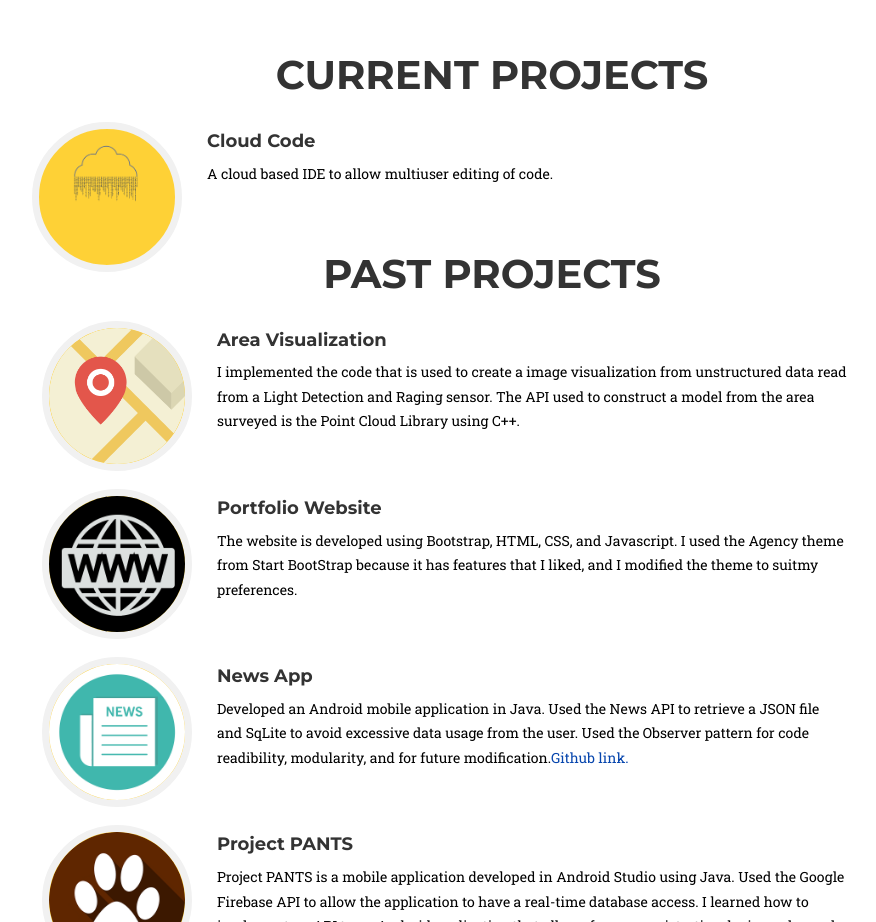
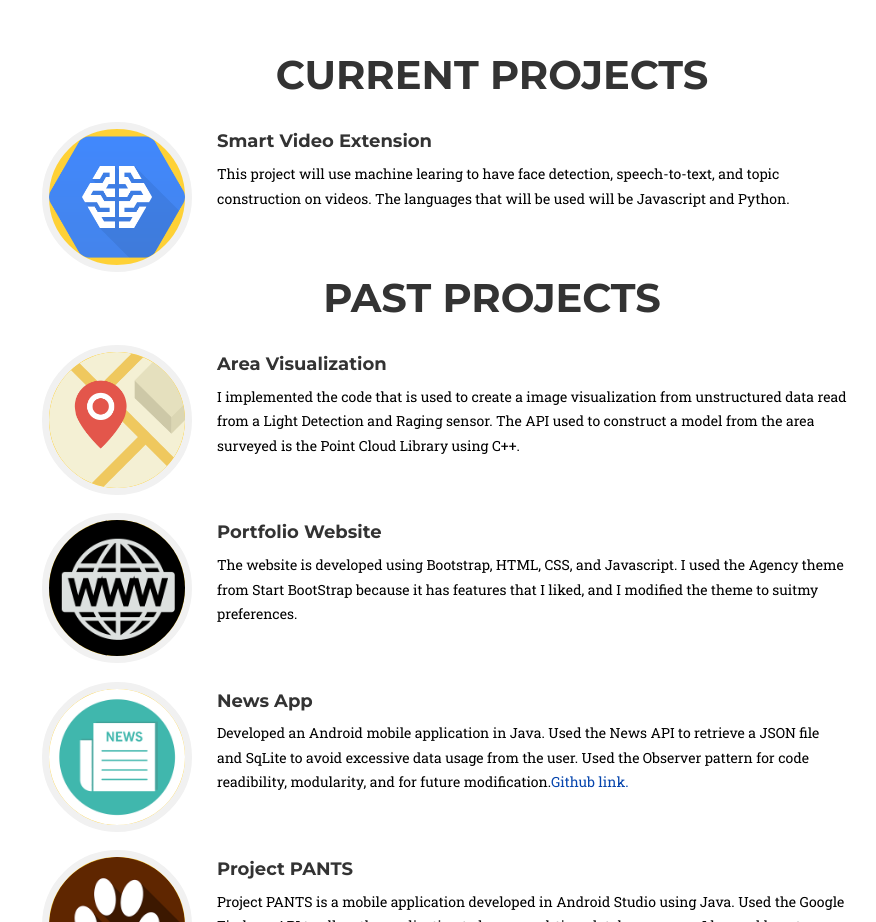
Before and after one commit to miguel-castillo/miguel-castillo.github.io, a plain HTML site: page index.html in a window 1280 px wide. Shown: the part 1700-2622 px from the top of the page, without its empty margins (148-1024 px from the left). Drawn offline with nearby package versions, Linux system fonts and the light colour scheme; a web font is replaced by a local one.

Commit message:
Added project I am working on during my fall semester

```diff
--- a/index.html
+++ b/index.html
@@ -128,11 +128,31 @@
                 <h2 class="section-heading">Current Projects</h2>
                 <h3 class="section-subheading text-muted"></h3>
             </div>
+        </div>
             <!--Current Projects-->
         <div class="row">
             <div class="col-md-8 col-md-offset-2">
                 <ul class="timeline">
-                    <li>
+                  <li>
+                        <div class="timeline-image timeline-image-color">
+                            <img class="img-circle img-responsive" src="img/projects/smart-video.png" alt="">
+                        </div>
+                        <div class="timeline-panel">
+                            <div class="timeline-heading">
+                                <h4></h4>
+                                <h4 class="subheading">Smart Video Extension</h4>
+                            </div>
+                            <div class="timeline-body">
+                                <p class="text-muted">This project will use machine learing to have face detection, speech-to-text, and topic construction on
+                                  videos. The languages that will be used will be Javascript and Python.
+
+
+
+                                  </p>
+                            </div>
+                        </div>
+                    </li>
+                    <!--<li>
                         <div class="timeline-image timeline-image-color">
                             <img class="img-circle img-responsive" src="img/projects/cloud-code.png" alt="">
                         </div>
@@ -145,10 +165,9 @@
                                 <p class="text-muted">A cloud based IDE to allow multiuser editing of code.</p>
                             </div>
                         </div>
-                    </li>
+                    </li>-->
                 </ul>
             </div>
-          </div>
         </div>
         <!-- Past Projects -->
       <div class="row">
```
Also changed, not shown: img/projects/smart-video.png (added).
